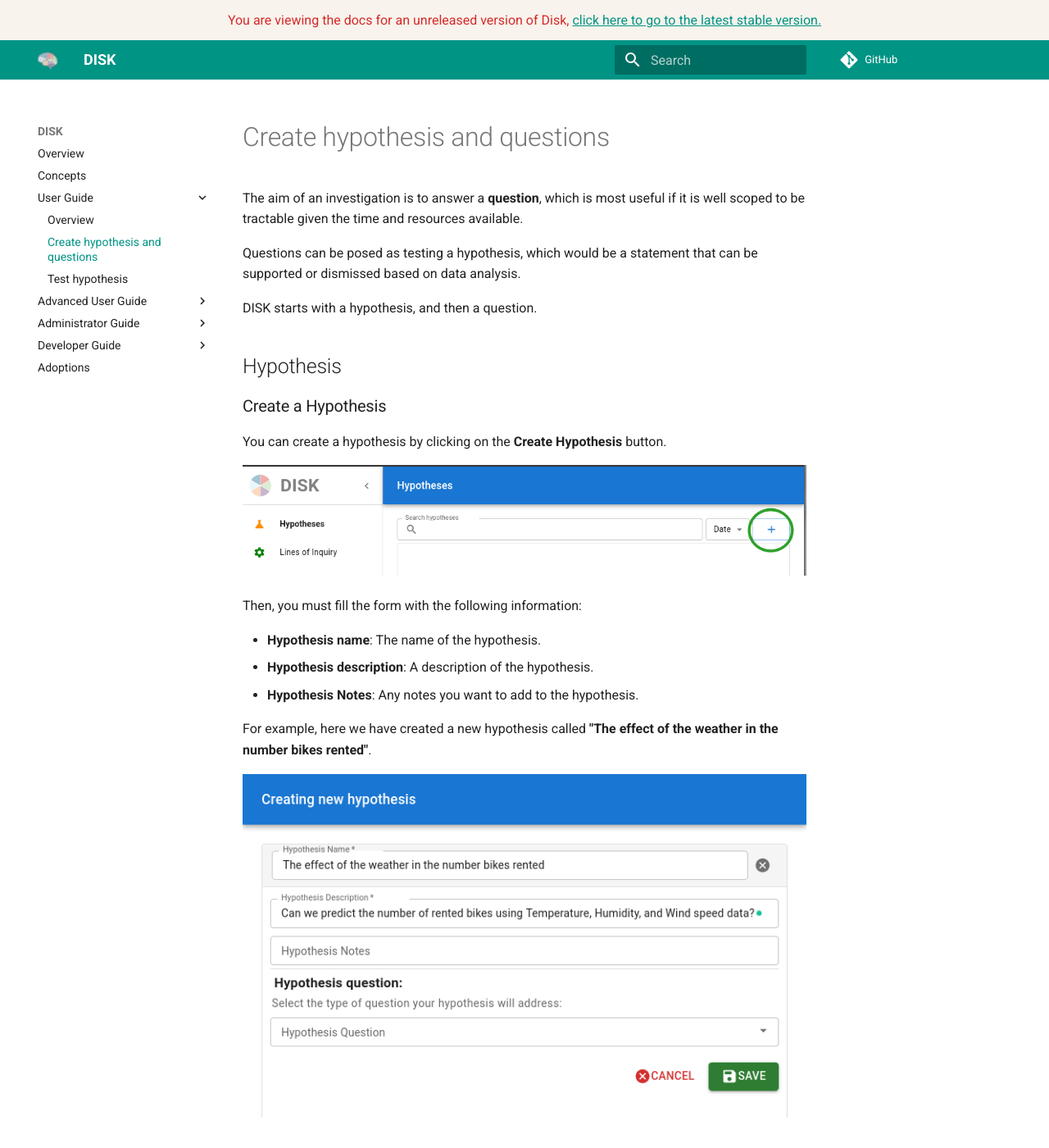
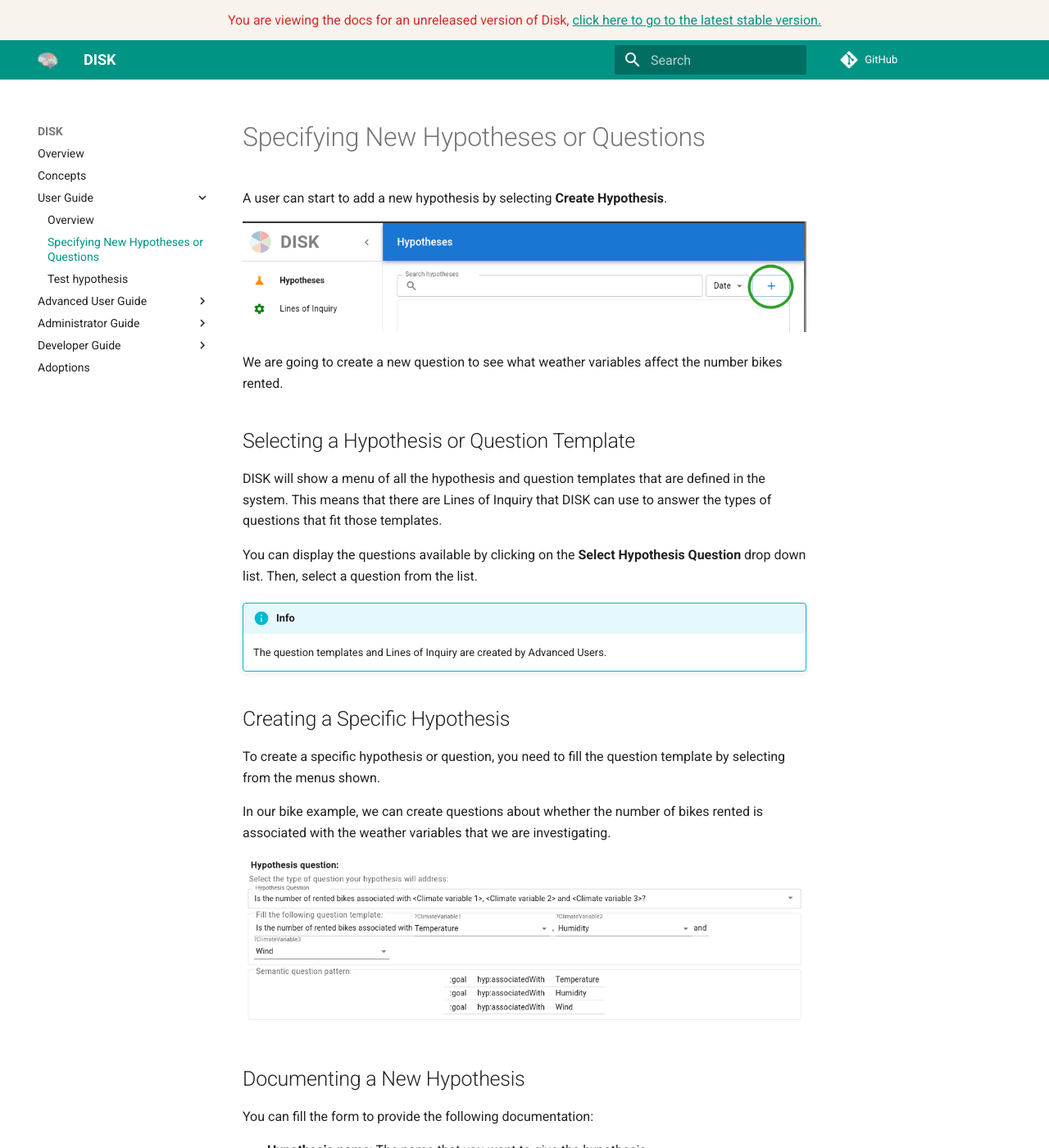
Before and after one commit to KnowledgeCaptureAndDiscovery/DISK-UI, an MkDocs documentation site: the page built from docs/user-guide/write-hypothesis.md, in a window 1280 px wide and 1400 px high. Shown: the whole window at 82% size. Built offline with MkDocs 1.6.1 and Material for MkDocs 9.7.7, drawn with Linux system fonts in a browser that asks for light colours; comment, search, counter and statistics services are not loaded; some of the changed text lies outside the part shown.

Commit message:
Update write-hypothesis.md

```diff
--- a/docs/user-guide/write-hypothesis.md
+++ b/docs/user-guide/write-hypothesis.md
@@ -1,64 +1,44 @@
-# Create hypothesis and questions
+# Specifying New Hypotheses or Questions
 
-
-The aim of an investigation is to answer a **question**, which is
-most useful if it is well scoped to be tractable given the time
-and resources available.
-
-Questions can be posed as testing a hypothesis, which would
-be a statement that can be supported or dismissed based on
-data analysis.
-
-DISK starts with a hypothesis, and then a question.
-
-## Hypothesis
-
-### Create a Hypothesis
-
-You can create a hypothesis by clicking on the **Create Hypothesis** button.
+A user can start to add a new hypothesis by selecting **Create Hypothesis**.
 
 ![New Hypothesis](../figures/user-guide/button.png "New Hypothesis")
 
-Then, you must fill the form with the following information:
+We are going to create a new question to see what weather variables affect the number bikes rented.
 
-- **Hypothesis name**: The name of the hypothesis.
-- **Hypothesis description**: A description of the hypothesis.
-- **Hypothesis Notes**: Any notes you want to add to the hypothesis.
+## Selecting a Hypothesis or Question Template
 
-For example, here we have created a new hypothesis called **"The effect of the weather in the number bikes rented"**.
-
-![New Hypothesis](../figures/user-guide/new-hypothesis.png "New Hypothesis")
-
-
-## Question
-
-Questions can be posed as testing a hypothesis.
-
-### Create a Question
+DISK will show a menu of all the hypothesis and question templates that are defined in the system.  This means that there are Lines of Inquiry that DISK can use to answer the types of questions that fit those templates.
 
 You can display the questions available by clicking on the **Select Hypothesis Question** drop down list.
 Then, select a question from the list.
 
 !!! Info
-    The questions are created by the Advanced User.
+    The question templates and Lines of Inquiry are created by Advanced Users.
 
-## Question Variables
+## Creating a Specific Hypothesis
 
-Some questions have to do with associations between observed variables.
+To create a specific hypothesis or question, you need to fill the question template by selecting from the menus shown.
 
-!!! Example
-    In neuroscience we can ask if a **brain characteristic**, such as *hippocampus size*,
-    is associated with a **disorder** such as *ADHD (Attention-deficit/hyperactivity disorder)*.
-
-### Select a Question Variable
-
-To select the question variables, you need to click in TextField of each **Variables** button.
-In our bike example, we can ask if the number of bikes rented is associated with the weather.
+In our bike example, we can create questions about whether the number of bikes rented is associated with the weather variables that we are investigating.
 
 ![Select Question](../figures/user-guide/select-variable.png "Select Question")
+
+
+## Documenting a New Hypothesis
+
+You can fill the form to provide the following documentation:
+
+- **Hypothesis name**: The name that you want to give the hypothesis.
+- **Hypothesis description**: A brief description of the hypothesis.
+- **Hypothesis Notes**: Any notes you want to add that will be attached to the hypothesis.
+
+![New Hypothesis](../figures/user-guide/new-hypothesis.png "New Hypothesis")
+
+## Saving Your New Hypothesis
 
 Finally, you can click in the **Save ** button to save the hypothesis and question.
 
 ## Next step
 
-In the step, we show how to test a hypothesis using Line of Inquiry.
+In the next step, we will show you how to find a Line of Inquiry to test your new hypothesis.
```
